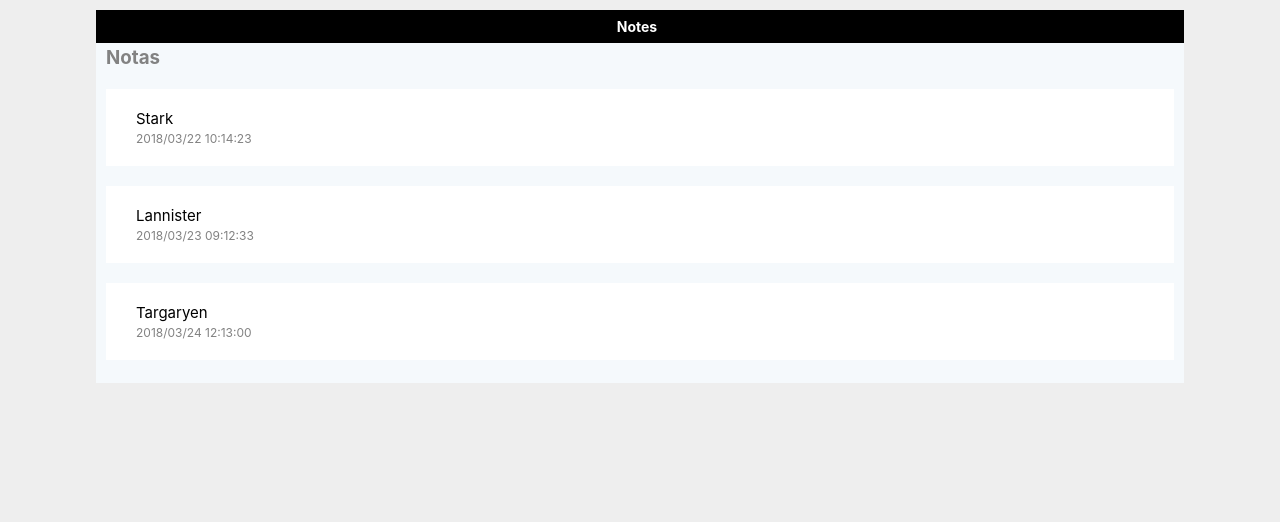
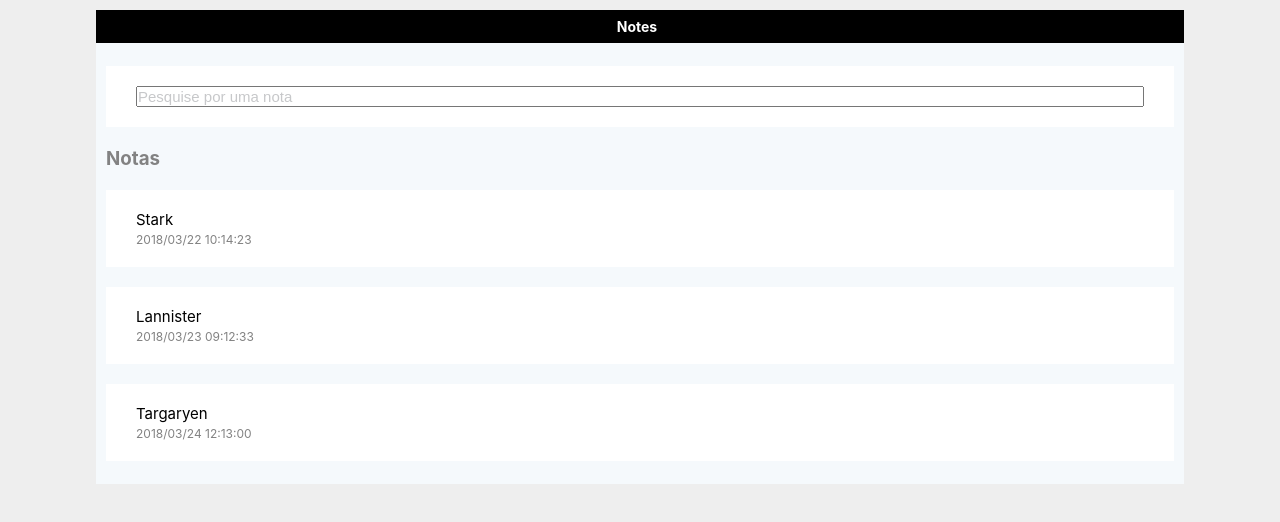
Before and after one commit to danilomiranda/next-notes, a Next.js app: page / in a window 1280 px wide. Shown: the top 522 px of the page. Built offline with nearby package versions, Linux system fonts and the light colour scheme.

Commit message:
🚧 Implementa busca pelo texto completo
Utilizando o state do React.Component para implementar o search, por ser uma funcionalidade simples não vejo necessidade de uma lib para gerenciar o state como redux.

```diff
--- /dev/null
+++ b/components/search.js
@@ -0,0 +1,32 @@
+export default ({ searchQuery, onSearch }) => (
+  <div className="search">
+    <input
+      type="text"
+      placeholder="Pesquise por uma nota"
+      value={searchQuery}
+      onChange={event => {
+        onSearch(event.target.value)
+      }}
+    />
+    <style jsx>{`
+      .search {
+        display: flex;
+        margin: 20px 0;
+        background: #fff;
+        padding: 20px 30px 20px 30px;
+      }
+
+      .search > input {
+        flex: 100;
+        display: inline-block;
+        font-size: 15px;
+        color: #C7C8CA;
+      }
+
+      .search > input::-webkit-input-placeholder {
+        font-size: 15px;
+        color: #C7C8CA;
+      }
+    `}</style>
+  </div>
+)
--- a/pages/notes.js
+++ b/pages/notes.js
@@ -1,14 +1,15 @@
 import React from 'react'
 import Page from '../components/page'
 import Items from '../components/items'
-
-
+import Search from '../components/search'
 
 export default class extends React.Component {
   constructor (props) {
     super(props)
     this.state = {
-      notes: props.items
+      notes: props.items,
+      notesFiltered: props.items,
+      searchQuery: ''
     }
   }
 
@@ -18,9 +19,20 @@ export default class extends React.Component {
     return { items }
   }
 
+  search = query => {
+    this.setState({ searchQuery: query })
+    console.log(query)
+    this.setState(currentState => {
+      return {
+        notesFiltered: currentState.notes.filter(item => query ? item.title === query : true)
+      }
+    })
+  }
+
   render () {
     return <Page>
-      <Items items={this.state.notes} />
+      <Search searchQuery={this.state.searchQuery} onSearch={this.search} />
+      <Items items={this.state.notesFiltered} />
     </Page>
   }
 
```
